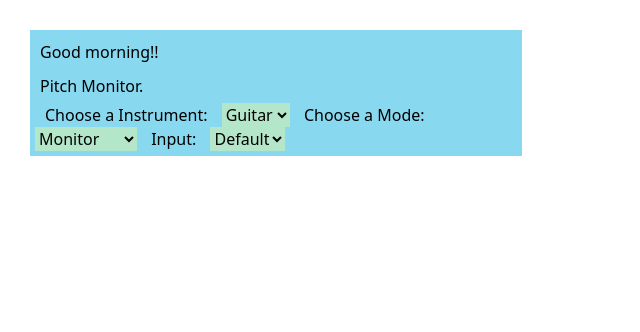
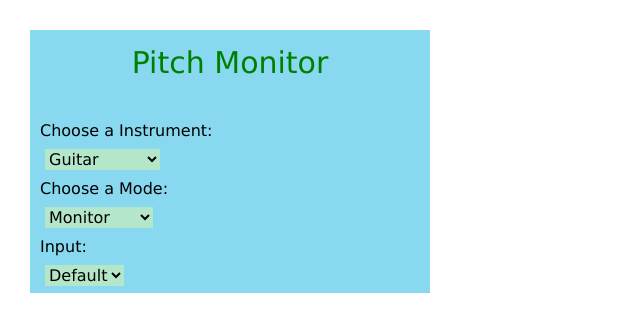
Before and after one commit to nereasastre/MTL_P52, a Django app: page / in a window 1280 px wide. Shown: the top 332 px of the page, without its empty margins (0-640 px from the left). Run offline with Django 4.2, Linux system fonts and the light colour scheme; some libraries are stand-ins or nearby versions.

Commit message:
dropdownlist

```diff
--- a/pitch/templates/design1.html
+++ b/pitch/templates/design1.html
@@ -7,51 +7,55 @@
     padding: 5px;
     margin: 5px;
     background-image: black;
+
 }
 
 #options{
     background-color:rgb(136, 216, 239);
-    width: 40%;
+    width: 400px;
+    font-family: verdana;
+
 
 }
 
 #instrument,#mode,#input{
 background-color: rgb(180, 230, 202);
 
-
+}
 
 }
-
-
-
 
 </style>
 
 <div id="options">
-
-    <p>Good morning!!</p>
-    <p title="Pitch Monitor">Pitch Monitor.</p>
+    <h2 style="color:green;  text-align: center; font-size: 30px; font-family: verdana;">Pitch Monitor</h2>
 
     <!-- Select for the instruments -->
-    <label for="Intrument">Choose a Instrument:</label>
+    <label for="Intrument"> <h4> Choose a Instrument: </h4> </label>
     <select name="Intrument" id="instrument">
         <option value="Guitar">Guitar</option>
         <option value="Violin">Violin</option>
-        <option value=""></option>
+        <option value="Flute">Flute</option>
+        <option value="Bass">Bass</option>
+        <option value="Cello">Cello</option>
+        <option value="DoubleBass">DoubleBass</option>
+        <option value="Sax">Sax</option>
+        <option value="Trombone">Trombone</option>
+        <option value="Bass Horn">Bass Horn</option>
+        <option value="Ukulele">Ukulele</option>
     </select>
 
     <!-- Select for the Mode -->
-    <label for="Mode">Choose a Mode:</label>
+    <label for="Mode"> <h4> Choose a Mode:</h4> </label>
     <select name="Mode" id="mode">
         <option value="monitor">Monitor</option>
         <option value="tunner">Tunner</option>
         <option value="assesment">Assesment</option>
 
-
     </select>
 
     <!-- Select for the Input -->
-    <label for="Input">Input:</label>
+    <label for="Input"> <h4>Input:</h4> </label>
     <select name="Input" id="input">
         <option title="Micro" value="micro">Default</option>
         <option value=""></option>
```
